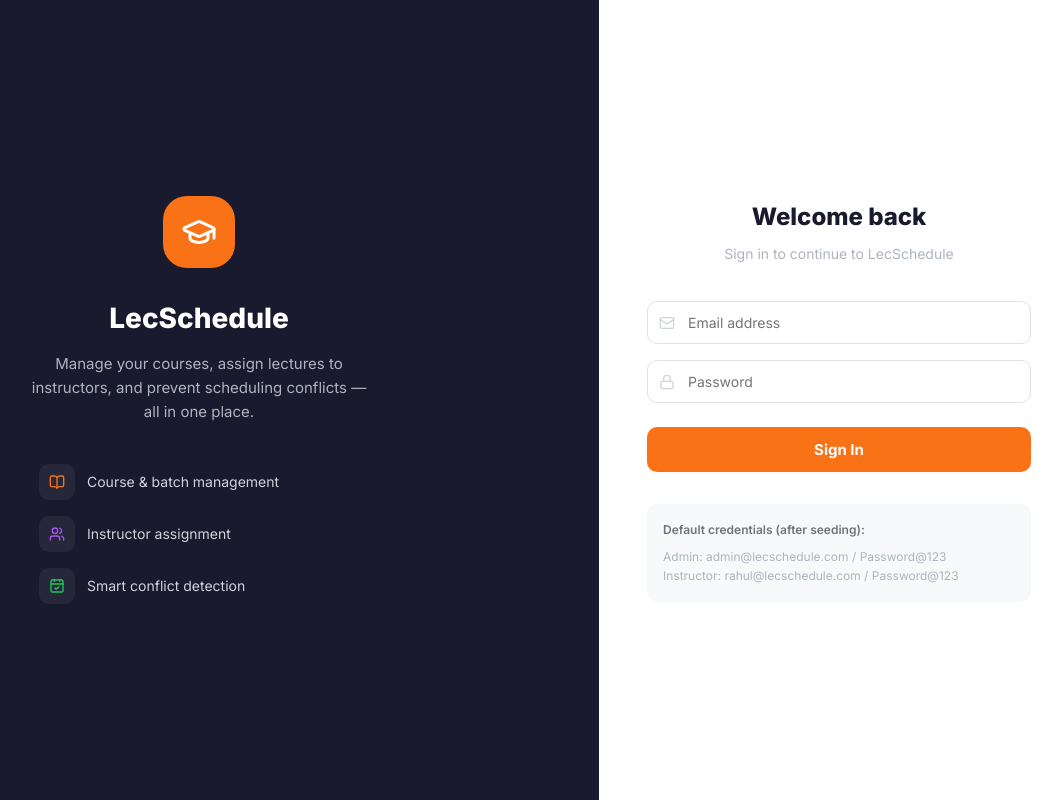
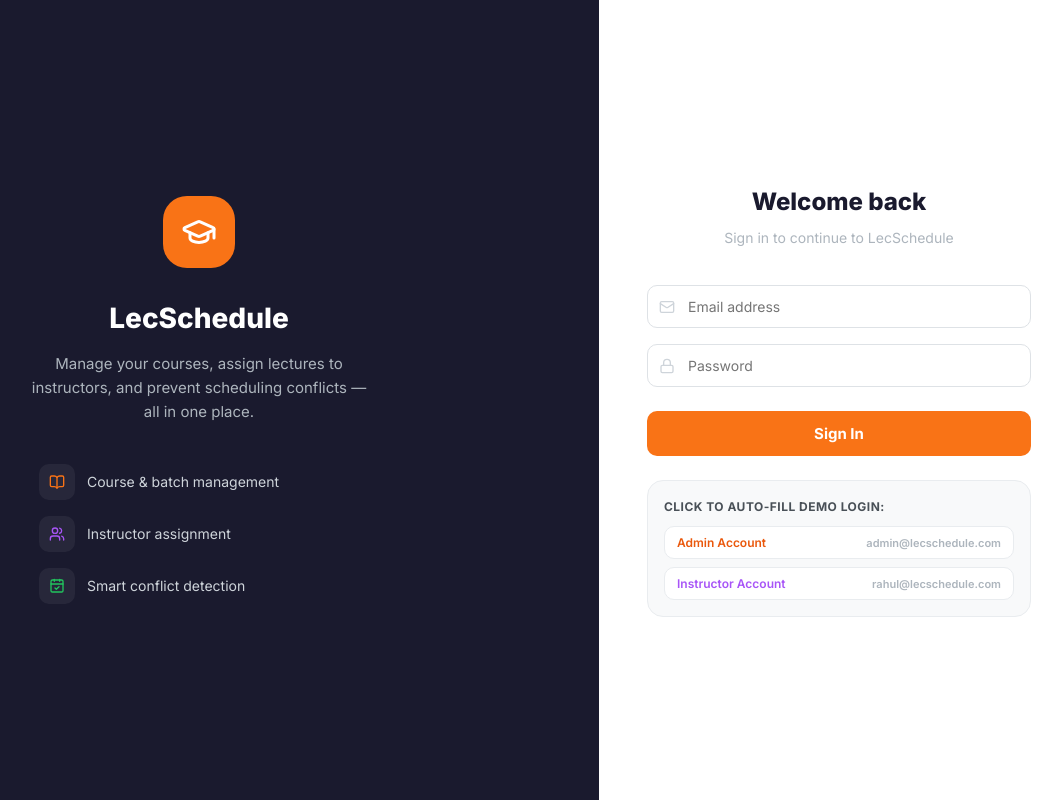
Before and after one commit to IqraS-gif/Online_Lecture_scheduling, a React (Vite) app in the folder frontend/: page /login in a window 1280 px wide. Shown: the whole page, without its empty margins (201-1263 px from the left). Built offline with nearby package versions, Linux system fonts and the light colour scheme; no server answers.

Commit message:
added demo credentials

```diff
--- a/frontend/src/pages/Login.jsx
+++ b/frontend/src/pages/Login.jsx
@@ -111,16 +111,38 @@ export default function Login() {
           </button>
         </form>
 
-        <div style={{ marginTop: 32, padding: "16px", background: "var(--gray-50)", borderRadius: "var(--radius-md)", width: "100%" }}>
-          <p style={{ fontSize: 12, fontWeight: 600, color: "var(--gray-600)", marginBottom: 8 }}>
-            Default credentials (after seeding):
+        <div style={{ marginTop: 24, padding: "16px", background: "var(--gray-50)", border: "1px solid var(--gray-200)", borderRadius: "var(--radius-lg)", width: "100%" }}>
+          <p style={{ fontSize: 12, fontWeight: 700, color: "var(--gray-700)", marginBottom: 10, textTransform: "uppercase", letterSpacing: "0.04em" }}>
+            Click to auto-fill demo login:
           </p>
-          <p style={{ fontSize: 12, color: "var(--gray-500)" }}>
-            Admin: admin@lecschedule.com / Password@123
-          </p>
-          <p style={{ fontSize: 12, color: "var(--gray-500)" }}>
-            Instructor: rahul@lecschedule.com / Password@123
-          </p>
+          <div style={{ display: "flex", flexDirection: "column", gap: 8 }}>
+            <button
+              type="button"
+              className="btn btn-secondary btn-sm"
+              style={{ justifyContent: "space-between", width: "100%", padding: "8px 12px", background: "var(--white)" }}
+              onClick={() => {
+                setEmail("admin@lecschedule.com");
+                setPassword("Password@123");
+                setError("");
+              }}
+            >
+              <span style={{ fontWeight: 600, color: "var(--orange-600)" }}>Admin Account</span>
+              <span style={{ fontSize: 11, color: "var(--gray-500)" }}>admin@lecschedule.com</span>
+            </button>
+            <button
+              type="button"
+              className="btn btn-secondary btn-sm"
+              style={{ justifyContent: "space-between", width: "100%", padding: "8px 12px", background: "var(--white)" }}
+              onClick={() => {
+                setEmail("rahul@lecschedule.com");
+                setPassword("Password@123");
+                setError("");
+              }}
+            >
+              <span style={{ fontWeight: 600, color: "var(--purple)" }}>Instructor Account</span>
+              <span style={{ fontSize: 11, color: "var(--gray-500)" }}>rahul@lecschedule.com</span>
+            </button>
+          </div>
         </div>
       </div>
     </div>
--- a/frontend/src/pages/admin/AddCourse.jsx
+++ b/frontend/src/pages/admin/AddCourse.jsx
@@ -139,16 +139,24 @@ export default function AddCourse() {
                   onChange={handleImage}
                   style={{ display: "none" }}
                 />
-                <Upload size={28} className="upload-icon" />
-                <div className="upload-text">Click to upload an image</div>
-                <div className="upload-hint">PNG, JPG, WebP up to 10 MB</div>
-                {preview && (
+                {preview ? (
+                  <>
                     <img
                       src={preview}
                       alt="Preview"
                       className="image-preview"
                       onClick={e => e.stopPropagation()}
                     />
+                    <div className="upload-hint" style={{ marginTop: 10 }}>
+                      Click anywhere to change image
+                    </div>
+                  </>
+                ) : (
+                  <>
+                    <Upload size={28} className="upload-icon" />
+                    <div className="upload-text">Click to upload an image</div>
+                    <div className="upload-hint">PNG, JPG, WebP up to 10 MB</div>
+                  </>
                 )}
               </div>
             </div>
--- a/frontend/src/pages/admin/CourseDetail.jsx
+++ b/frontend/src/pages/admin/CourseDetail.jsx
@@ -2,7 +2,7 @@ import { useEffect, useState } from "react";
 import { useParams, Link } from "react-router-dom";
 import {
   ArrowLeft, Plus, Trash2, BookOpen, ImageOff,
-  CalendarDays, Clock, Users, X, AlertCircle
+  CalendarDays, Clock, Users, X, AlertCircle, TriangleAlert
 } from "lucide-react";
 import api from "../../api";
 import toast from "react-hot-toast";
@@ -29,6 +29,7 @@ export default function CourseDetail() {
   });
   const [formLoading, setFormLoading] = useState(false);
   const [formError, setFormError] = useState("");
+  const [conflictError, setConflictError] = useState("");
 
   const loadData = async () => {
     try {
@@ -52,6 +53,7 @@ export default function CourseDetail() {
   const handleFormChange = (e) => {
     setForm(prev => ({ ...prev, [e.target.name]: e.target.value }));
     setFormError("");
+    setConflictError("");
   };
 
   const handleAddLecture = async (e) => {
@@ -83,8 +85,14 @@ export default function CourseDetail() {
       setForm({ lectureTitle: "", batch: "", instructorId: "", lectureDate: "", startTime: "", endTime: "", status: "Scheduled" });
       await loadData();
     } catch (err) {
+      const status = err?.response?.status;
       const msg = err?.response?.data?.detail || "Failed to schedule lecture";
-      setFormError(msg);
+      if (status === 409) {
+        // Show as a separate conflict popup
+        setConflictError(msg);
+      } else {
+        setFormError(msg);
+      }
     } finally {
       setFormLoading(false);
     }
@@ -380,6 +388,38 @@ export default function CourseDetail() {
           </div>
         </div>
       )}
+
+      {/* Schedule Conflict Warning Popup Modal */}
+      {conflictError && (
+        <div className="modal-overlay" style={{ zIndex: 300 }} onClick={() => setConflictError("")}>
+          <div className="modal" style={{ maxWidth: 460, textAlign: "center" }} onClick={e => e.stopPropagation()}>
+            <div className="modal-body" style={{ padding: "32px 24px 24px" }}>
+              <div style={{
+                width: 64, height: 64, borderRadius: "50%",
+                background: "var(--red-bg)", color: "var(--red)",
+                display: "flex", alignItems: "center", justifyContent: "center",
+                margin: "0 auto 16px"
+              }}>
+                <TriangleAlert size={32} />
+              </div>
+              <h3 style={{ fontSize: 20, fontWeight: 800, color: "var(--dark)", marginBottom: 10 }}>
+                Schedule Conflict Detected
+              </h3>
+              <p style={{ fontSize: 14, color: "var(--gray-600)", lineHeight: 1.6, marginBottom: 24 }}>
+                {conflictError}
+              </p>
+              <button
+                type="button"
+                className="btn btn-primary"
+                style={{ width: "100%", justifyContent: "center", padding: "12px" }}
+                onClick={() => setConflictError("")}
+              >
+                Understand &amp; Resolve
+              </button>
+            </div>
+          </div>
+        </div>
+      )}
     </div>
   );
 }
```
Lines whose indentation alone changed are shown as unchanged.
